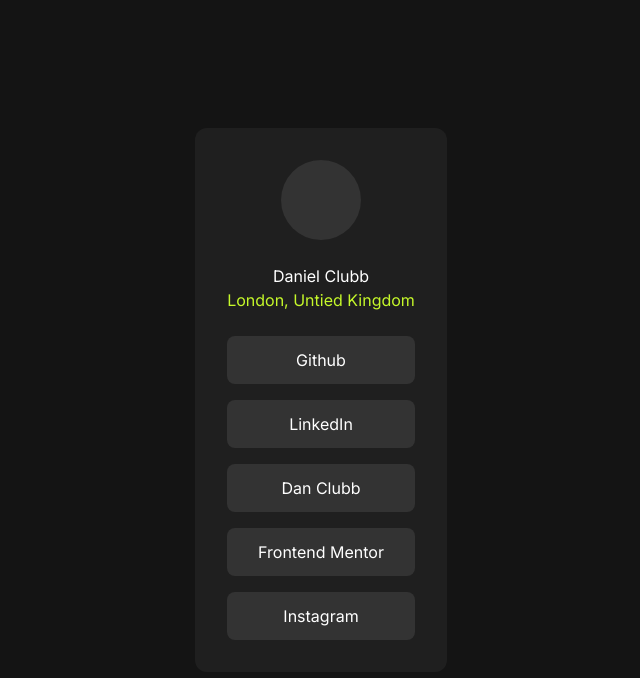
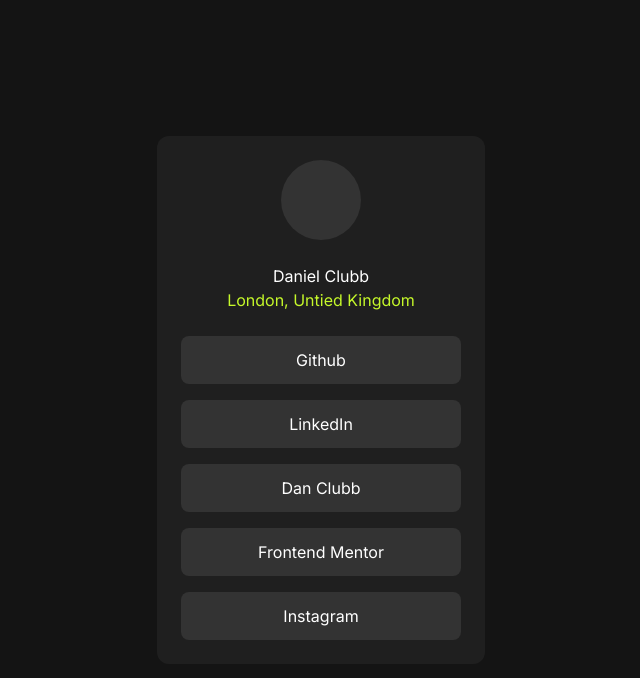
Before and after one commit to DanClubb/frontend-mentor-challenges, a Next.js app: page /social-links in a window 1280 px wide. Shown: the top 678 px of the page, without its empty margins (319-959 px from the left). Built offline with nearby package versions, Linux system fonts and the light colour scheme.

Commit message:
made html more semantic and made each link wider

```diff
--- a/app/social-links/page.js
+++ b/app/social-links/page.js
@@ -10,7 +10,8 @@
                     <p className={styles.location}>London, Untied Kingdom</p>
                 </div>
 
-                <div className={styles.links}>
+                <ul className={styles.links}>
+                    <li>
                         <a
                             href="https://github.com/danclubb"
                             className={styles.link}
@@ -18,6 +19,9 @@
                         >
                             Github
                         </a>
+                    </li>
+
+                    <li>
                         <a
                             href="https://www.linkedin.com/in/danielclubb/"
                             className={styles.link}
@@ -25,6 +29,9 @@
                         >
                             LinkedIn
                         </a>
+                    </li>
+
+                    <li>
                         <a
                             href="https://www.danclubb.com"
                             className={styles.link}
@@ -32,6 +39,9 @@
                         >
                             Dan Clubb
                         </a>
+                    </li>
+
+                    <li>
                         <a
                             href="https://www.frontendmentor.io/profile/DanClubb"
                             className={styles.link}
@@ -39,6 +49,9 @@
                         >
                             Frontend Mentor
                         </a>
+                    </li>
+
+                    <li>
                         <a
                             href="https://www.instagram.com/dan.clubb/"
                             className={styles.link}
@@ -46,7 +59,8 @@
                         >
                             Instagram
                         </a>
-                </div>
+                    </li>
+                </ul>
             </div>
         </main>
     );
--- a/app/social-links/social-links.module.css
+++ b/app/social-links/social-links.module.css
@@ -19,7 +19,7 @@
     align-items: center;
     justify-content: center;
     gap: 1.5rem;
-    padding: 2rem;
+    padding: 1.5rem;
     background-color: var(--grey800);
     border-radius: 0.75rem;
 }
@@ -57,7 +57,7 @@
     display: flex;
     align-items: center;
     justify-content: center;
-    width: 100%;
+    width: 17.5rem;
     padding: 0.75rem;
     color: var(--white);
     background-color: var(--grey700);
```
Lines whose indentation alone changed are shown as unchanged.
